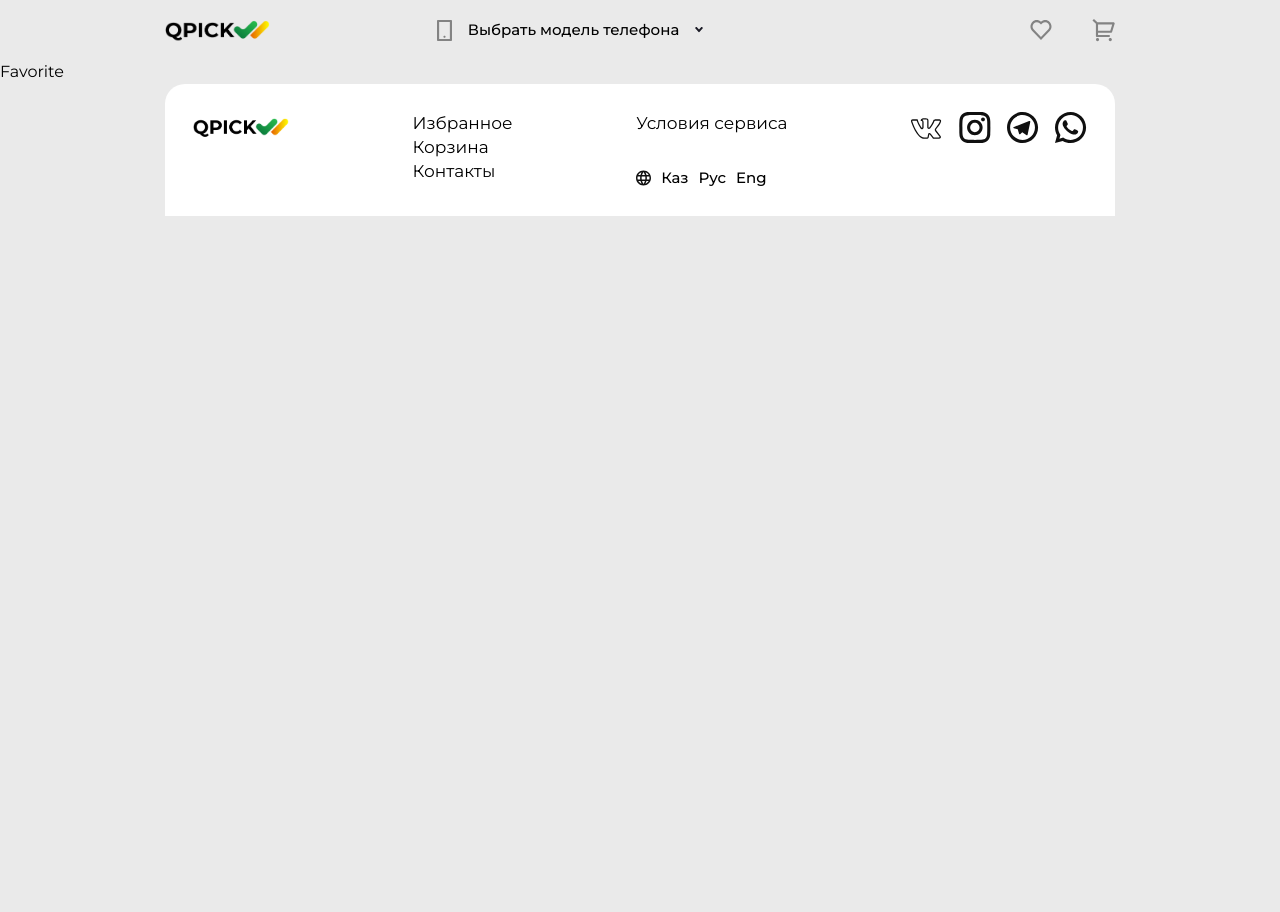
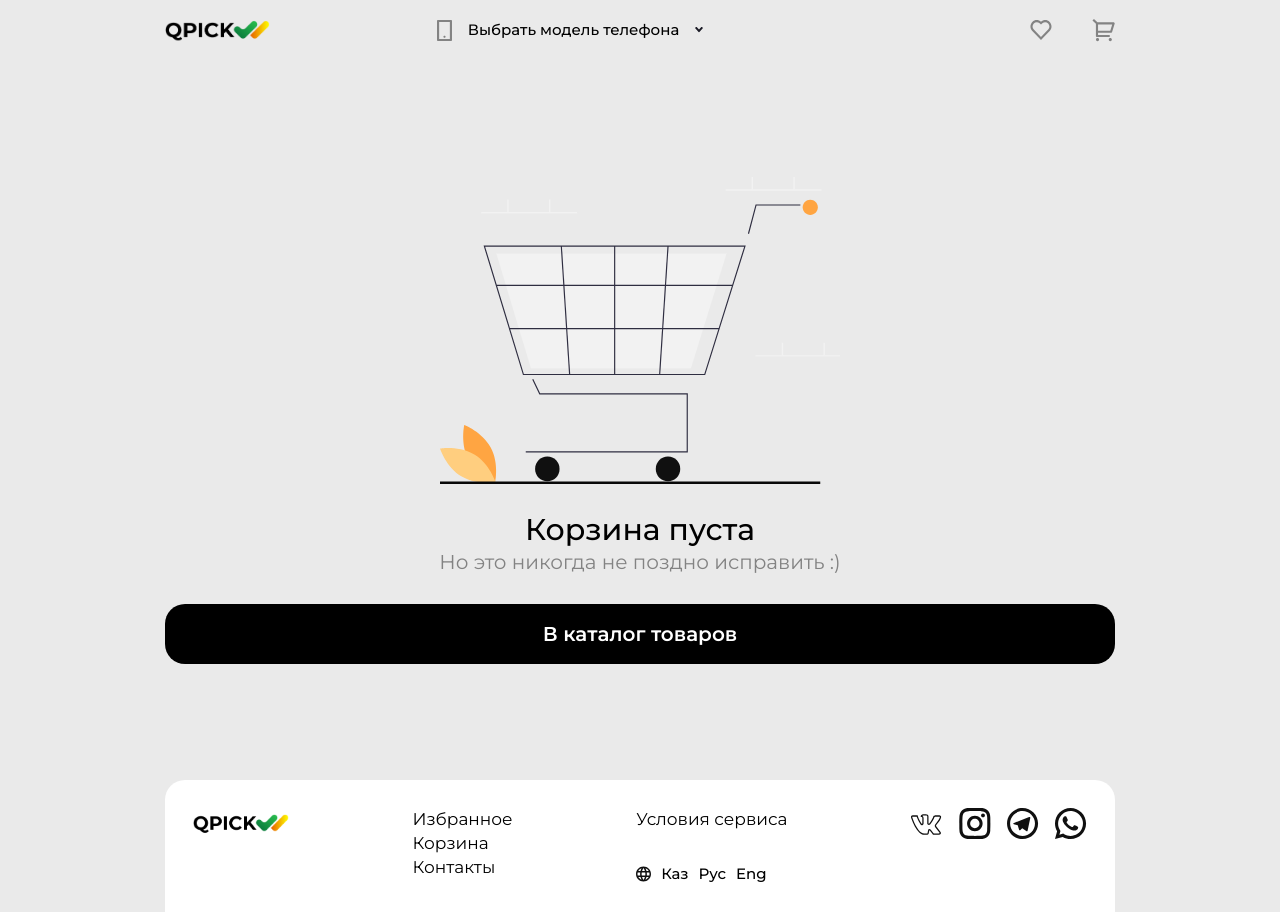
Before and after one commit to sherzodartikbayev/QPICK, a React (Vite) app: page /favorites in a window 1280 px wide. Before the commit the page ends 800 px from the top, so only its background shows below. Built offline with nearby package versions, Linux system fonts and the light colour scheme.

Commit message:
Favorites Page

```diff
--- a/src/components/button.tsx
+++ b/src/components/button.tsx
@@ -1,5 +1,5 @@
-const Button = () => {
-	return <div>Button</div>;
+const Button = ({ children }) => {
+	return <button className='py-5 w-full bg-black rounded-[20px] font-semibold text-xl text-white leading-5 text-center max-md:font-semibold max-md:text-[17px] max-md:leading-5'>{children}</button>;
 };
 
 export default Button;
--- a/src/components/footer.tsx
+++ b/src/components/footer.tsx
@@ -2,7 +2,7 @@ import { Link } from 'react-router-dom'
 
 const Footer = () => {
 	return (
-		<footer className='max-w-7xl paddingX flex-center'>
+		<footer className='max-w-7xl paddingX flex-center max-md:hidden'>
 			<div className='container w-[1110px] px-7 py-7 flex justify-between items-start flex-wrap bg-white rounded-t-[20px] max-md:gap-10 '>
 				{/* Logo */}
 				<Link to='/' className='w-24'>
--- a/src/pages/favorite.tsx
+++ b/src/pages/favorite.tsx
@@ -1,7 +1,29 @@
+import { Button } from '../components'
+
 const Favorite = () => {
-	document.title = 'Избранное'
-
-	return <div>Favorite</div>
+	return (
+		<section className='max-w-7xl mx-auto paddingX py-10'>
+			<div className='container w-full h-[80vh] flex-center flex-col'>
+				<div className="flex-center flex-col max-md:h-full">
+				<div className='max-w-[400px] mb-7 max-md:w-64 max-md:mb-5'>
+					<img
+						src='/images/favorites/favorites-cart.svg'
+						alt='favorites cart'
+						className='size-full object-contain'
+						loading='lazy'
+					/>
+				</div>
+				<h1 className='font-medium text-3xl leading-9 max-md:text-xl max-md:font-medium max-md:leading-6 max-md:mb-2'>
+					Корзина пуста
+				</h1>
+				<p className='font-normal text-xl text-gray leading-7 mb-7 max-md:text-[15px] max-md:font-semibold max-md:leading-5'>
+					Но это никогда не поздно исправить :)
+				</p>
+				</div>
+				<Button>В каталог товаров</Button>
+			</div>
+		</section>
+	)
 }
 
 export default Favorite
```
Also changed, not shown: public/icons/iphone-advert.png (deleted), public/images/favorites/favorites-cart.svg (added), src/pages/index.ts (line endings or trailing spaces).
